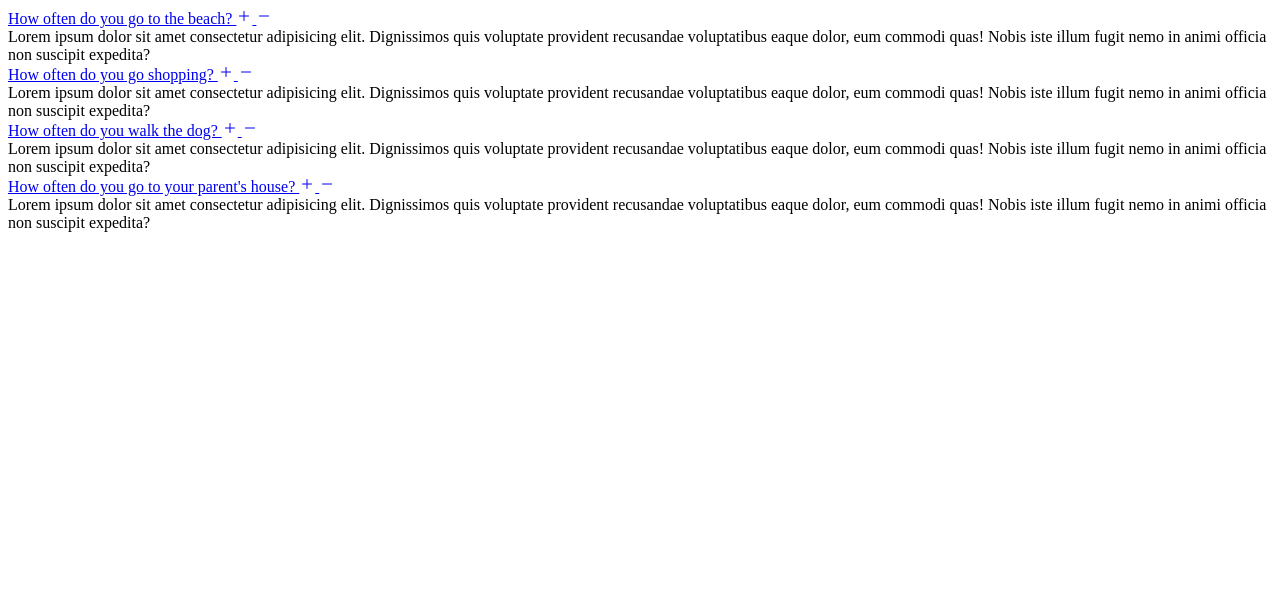
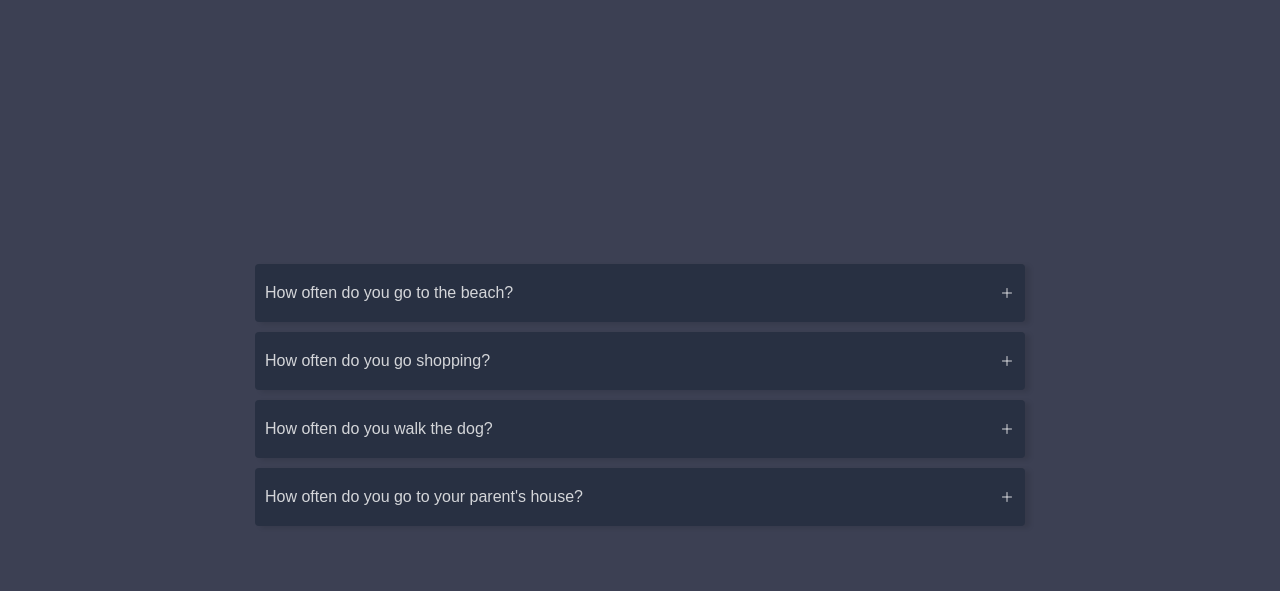
Before and after one commit to NomiDomi/responsive-accordion-faq, a plain HTML site: page index.html in a window 1280 px wide. Drawn offline with nearby package versions, Linux system fonts and the light colour scheme.

Commit message:
feat: Added styling and motion to the faq

```diff
--- a/index.html
+++ b/index.html
@@ -20,7 +20,9 @@
                         <ion-icon class="icon icon-md-remove" name="remove-outline"></ion-icon>
                     </a>
                     <div class="answer">
-                        Lorem ipsum dolor sit amet consectetur adipisicing elit. Dignissimos quis voluptate provident recusandae voluptatibus eaque dolor, eum commodi quas! Nobis iste illum fugit nemo in animi officia non suscipit expedita?
+                        <p>
+                            Lorem ipsum dolor sit amet consectetur adipisicing elit. Dignissimos quis voluptate provident recusandae voluptatibus eaque dolor, eum commodi quas! Nobis iste illum fugit nemo in animi officia non suscipit expedita?
+                        </p>
                     </div>
                 </div>
 
@@ -31,7 +33,9 @@
                         <ion-icon class="icon icon-md-remove" name="remove-outline"></ion-icon>
                     </a>
                     <div class="answer">
-                        Lorem ipsum dolor sit amet consectetur adipisicing elit. Dignissimos quis voluptate provident recusandae voluptatibus eaque dolor, eum commodi quas! Nobis iste illum fugit nemo in animi officia non suscipit expedita?
+                        <p>
+                            Lorem ipsum dolor sit amet consectetur adipisicing elit. Dignissimos quis voluptate provident recusandae voluptatibus eaque dolor, eum commodi quas! Nobis iste illum fugit nemo in animi officia non suscipit expedita?
+                        </p>
                     </div>
                 </div>
 
@@ -42,7 +46,9 @@
                         <ion-icon class="icon icon-md-remove" name="remove-outline"></ion-icon>
                     </a>
                     <div class="answer">
-                        Lorem ipsum dolor sit amet consectetur adipisicing elit. Dignissimos quis voluptate provident recusandae voluptatibus eaque dolor, eum commodi quas! Nobis iste illum fugit nemo in animi officia non suscipit expedita?
+                        <p>
+                            Lorem ipsum dolor sit amet consectetur adipisicing elit. Dignissimos quis voluptate provident recusandae voluptatibus eaque dolor, eum commodi quas! Nobis iste illum fugit nemo in animi officia non suscipit expedita?
+                        </p>
                     </div>
                 </div>
 
@@ -53,7 +59,9 @@
                         <ion-icon class="icon icon-md-remove" name="remove-outline"></ion-icon>
                     </a>
                     <div class="answer">
-                        Lorem ipsum dolor sit amet consectetur adipisicing elit. Dignissimos quis voluptate provident recusandae voluptatibus eaque dolor, eum commodi quas! Nobis iste illum fugit nemo in animi officia non suscipit expedita?
+                        <p>
+                            Lorem ipsum dolor sit amet consectetur adipisicing elit. Dignissimos quis voluptate provident recusandae voluptatibus eaque dolor, eum commodi quas! Nobis iste illum fugit nemo in animi officia non suscipit expedita?
+                        </p>
                     </div>
                 </div>
             </div>
--- a/styles.css
+++ b/styles.css
@@ -0,0 +1,98 @@
+*,
+*::before,
+*::after {
+    margin: 0;
+    padding: 0;
+    box-sizing: inherit;
+}
+
+html {
+    font-family: 'Robot', sans-serif;
+    font-size: 10px;
+    box-sizing: border-box;
+}
+
+
+/*Section used for centering process*/
+
+section {
+    width: 100%;
+    height: 100vh;
+    background-color: #3c4053;
+    display: flex;
+    align-items: center;
+    justify-content: center;
+}
+
+.container {
+    width: 100%;
+    max-width: 80rem;
+    margin: 0 auto;
+    padding: 0 1.5rem;
+}
+
+.accordion-item {
+    background-color: #283042;
+    border-radius: .4rem;
+    margin-bottom: 1rem;
+    padding: 1rem;
+    box-shadow: .5rem 2px .5rem rgba(0, 0, 0, .1);
+}
+
+.accordion-link {
+    font-size: 1.6rem;
+    color: rgba(255, 255, 255, .8);
+    text-decoration: none;
+    background-color: #283042;
+    width: 100%;
+    display: flex;
+    align-items: center;
+    justify-content: space-between;
+    padding: 1rem 0;
+}
+
+.accordion-link i {
+    color: #e7d5ff;
+    padding: .5rem;
+}
+
+.accordion-link .icon-md-remove {
+    display: none;
+}
+
+.answer {
+    max-height: 0;
+    overflow: hidden;
+    position: relative;
+    background-color: #212838;
+    transition: max-height 650ms;
+}
+
+.answer::before {
+    content: '';
+    position: absolute;
+    width: .6rem;
+    height: 90%;
+    background-color: #8fc460;
+    top: 50%;
+    left: 0;
+    transform: translateY(-50%);
+}
+
+.answer p {
+    color: rgba(255, 255, 255, .6);
+    font-size: 1.4rem;
+    padding: 2rem;
+}
+
+.accordion-item:target .answer {
+    max-height: 20rem;
+}
+
+.accordion-item:target .accordion-link .icon-md-add {
+    display: none;
+}
+
+.accordion-item:target .accordion-link .icon-md-remove {
+    display: block;
+}
```
